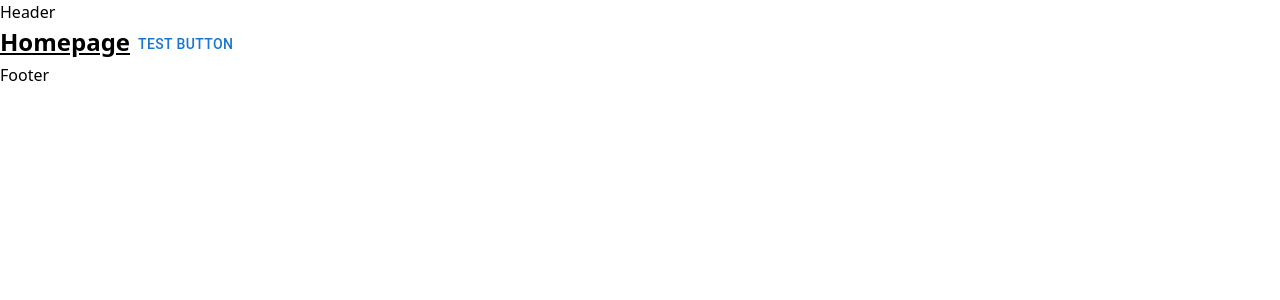
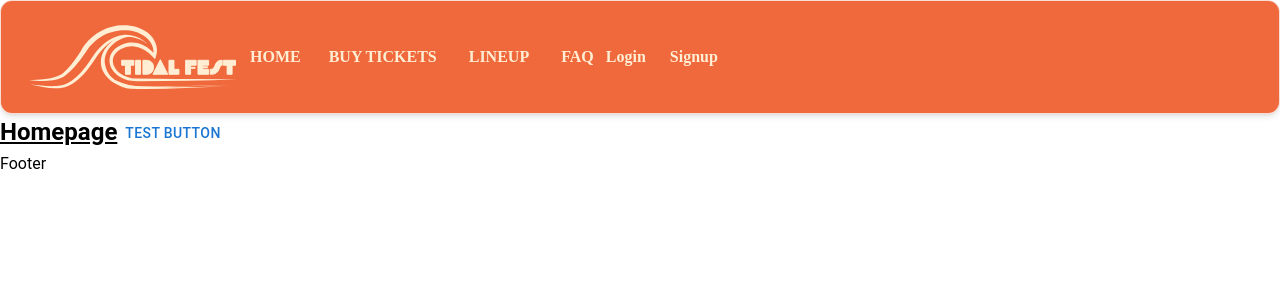
Before and after one commit to JerrelLustre/TidalFest, a React (Create React App) app: page / in a window 1280 px wide. Shown: the top 300 px of the page. Built offline with nearby package versions, Linux system fonts and the light colour scheme.

Commit message:
Chore - added dependencies and assets folder
- added material-tailwind
- added postcss
- added assets folder for images
- created Header component (still needs some work)

```diff
--- a/package.json
+++ b/package.json
@@ -5,6 +5,7 @@
   "dependencies": {
     "@emotion/react": "^11.11.1",
     "@emotion/styled": "^11.11.0",
+    "@material-tailwind/react": "^2.0.6",
     "@mui/material": "^5.14.1",
     "@paypal/paypal-js": "^6.0.0",
     "@stripe/react-stripe-js": "^2.1.1",
@@ -15,6 +16,7 @@
     "firebase": "^10.0.0",
     "i": "^0.3.7",
     "npm": "^9.8.1",
+    "postcss": "^8.4.26",
     "react": "^18.2.0",
     "react-dom": "^18.2.0",
     "react-router-dom": "^6.14.2",
--- /dev/null
+++ b/postcss.config.js
@@ -0,0 +1,6 @@
+module.exports = {
+    plugins: [
+      require('tailwindcss'),
+      // Add other PostCSS plugins if needed
+    ],
+  };
--- a/src/components/Header/Header.jsx
+++ b/src/components/Header/Header.jsx
@@ -1,5 +1,130 @@
+import React from "react";
+import {
+  Navbar,
+  Collapse,
+  Typography,
+  IconButton,
+} from "@material-tailwind/react";
+import { Bars3Icon, XMarkIcon } from "@heroicons/react/24/outline";
+
+import TidalfestLogo from "../../assets/tidalfest-logo.svg";
+
+function NavList() {
+  return (
+    <ul className="my-2 flex flex-col gap-2 lg:mb-0 lg:mt-0 lg:flex-row lg:items-center">
+      <div className="my-2 flex flex-col gap-2 lg:mb-0 lg:mt-0 lg:flex-row lg:items-center lg:gap-6">
+        <Typography
+          as="li"
+          variant="3xl"
+          color="text-pale-200"
+          className="3xl montserrat font-bold"
+        >
+          <a href="#" className="flex items-center transition-colors font-montserrat">
+            HOME
+          </a>
+        </Typography>
+        <Typography
+          as="li"
+          variant="3xl"
+          color="text-pale-200"
+          className="p-1 font-bold"
+        >
+          <a href="#" className="flex items-center transition-colors font-montserrat">
+            BUY TICKETS
+          </a>
+        </Typography>
+        <Typography
+          as="li"
+          variant="3xl"
+          color="text-pale-200"
+          className="p-1 font-bold"
+        >
+          <a href="#" className="flex items-center transition-colors font-montserrat">
+            LINEUP
+          </a>
+        </Typography>
+        <Typography
+          as="li"
+          variant="3xl"
+          color="text-pale-200"
+          className="p-1 font-bold"
+        >
+          <a href="#" className="flex items-center transition-colors font-montserrat">
+            FAQ
+          </a>
+        </Typography>
+      </div>
+      <div className="my-2 flex gap-2 lg:mb-0 lg:mt-0 lg:flex-row lg:items-center lg:gap-6">
+        <Typography
+          as="li"
+          variant="3xl"
+          color="text-pale-200"
+          className="3xl montserrat font-bold"
+        >
+          <a href="#" className="font-montserrat">
+            Login
+          </a>
+        </Typography>
+        <Typography
+          as="li"
+          variant="3xl"
+          color="text-pale-200"
+          className="3xl montserrat font-bold"
+        >
+          <a href="#" className="font-montserrat">
+            Signup
+          </a>
+        </Typography>
+      </div>
+    </ul>
+  );
+}
+
 export default function Header() {
+  const [openNav, setOpenNav] = React.useState(false);
+
+  const handleWindowResize = () =>
+    window.innerWidth >= 960 && setOpenNav(false);
+
+  React.useEffect(() => {
+    window.addEventListener("resize", handleWindowResize);
+
+    return () => {
+      window.removeEventListener("resize", handleWindowResize);
+    };
+  }, []);
+
   return (
-    <div>Header</div>
-  )
+    <Navbar className="mx-auto px-4 py-3 bg-orange-100 bg-opacity-100 w-screen">
+      <div className="flex items-center text-pale-200">
+        <div className="flex flex-row items-center text-pale-200">
+          <div className="items-center space-x-3.75">
+            <img
+              src={TidalfestLogo}
+              alt="Tidalfest Logo"
+              className="p-3 w-50" // Adjust the height and width as needed
+            />
+          </div>
+          <div className="hidden lg:block">
+            <NavList />
+          </div>
+        </div>
+        <IconButton
+          variant="text"
+          className="ml-auto h-6 w-6 text-inherit hover:bg-transparent focus:bg-transparent active:bg-transparent lg:hidden"
+          ripple={false}
+          onClick={() => setOpenNav(!openNav)}
+        >
+          {openNav ? (
+            <XMarkIcon className="h-6 w-6" strokeWidth={2} />
+          ) : (
+            <Bars3Icon className="h-6 w-6" strokeWidth={2} />
+          )}
+        </IconButton>
+      </div>
+      <Collapse open={openNav}>
+        <NavList />
+      </Collapse>
+    </Navbar>
+  );
 }
--- a/src/index.js
+++ b/src/index.js
@@ -2,10 +2,13 @@ import React from 'react';
 import ReactDOM from 'react-dom/client';
 import './index.css';
 import App from './App';
+import { ThemeProvider } from '@material-tailwind/react';
 
 const root = ReactDOM.createRoot(document.getElementById('root'));
 root.render(
   <React.StrictMode>
-    <App />
+    <ThemeProvider>
+      <App />
+    </ThemeProvider>
   </React.StrictMode>
 );
--- a/tailwind.config.js
+++ b/tailwind.config.js
@@ -1,5 +1,8 @@
-/** @type {import('tailwindcss').Config} */
-module.exports = {
+// /** @type {import('tailwindcss').Config} */
+
+const withMT = require("@material-tailwind/react/utils/withMT");
+
+module.exports = withMT({
   content: [
     "./src/**/*.{js,jsx,ts,tsx}",
   ],
@@ -37,7 +40,10 @@ module.exports = {
         "btn-shadow": "-10px 12px 0px -2px rgba(0,0,0,0.25)",
         "heading-shadow": "-10px 12px 0px 10px rgba(3,62,69,1)"
       },
-    }
+      borderRadius: {
+        "rounded-xl": false,
+      },
+    },
     },
   plugins: [],
-}
+});
```
Also changed, not shown: src/assets/tidalfest-logo.svg (added), src/index.css (line endings or trailing spaces), 1 other file (tests, documents, lock files or other folders).
